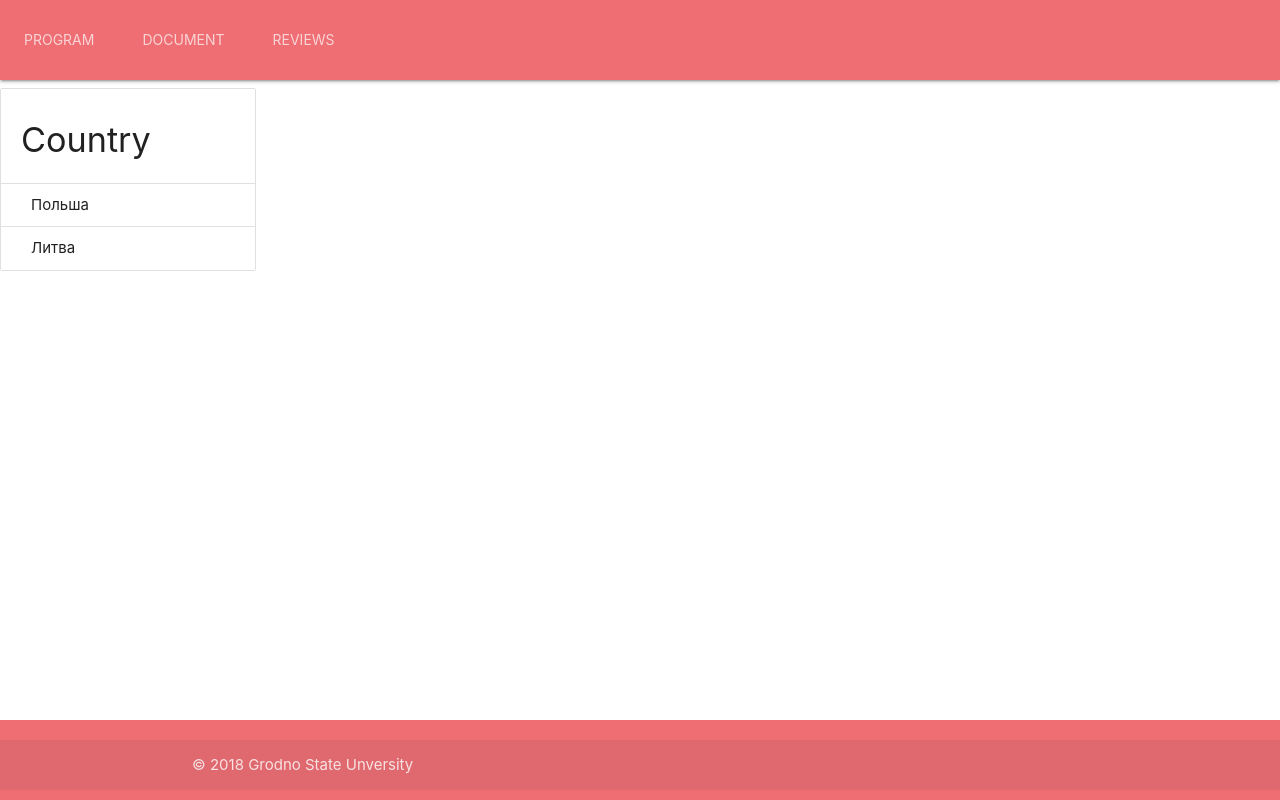
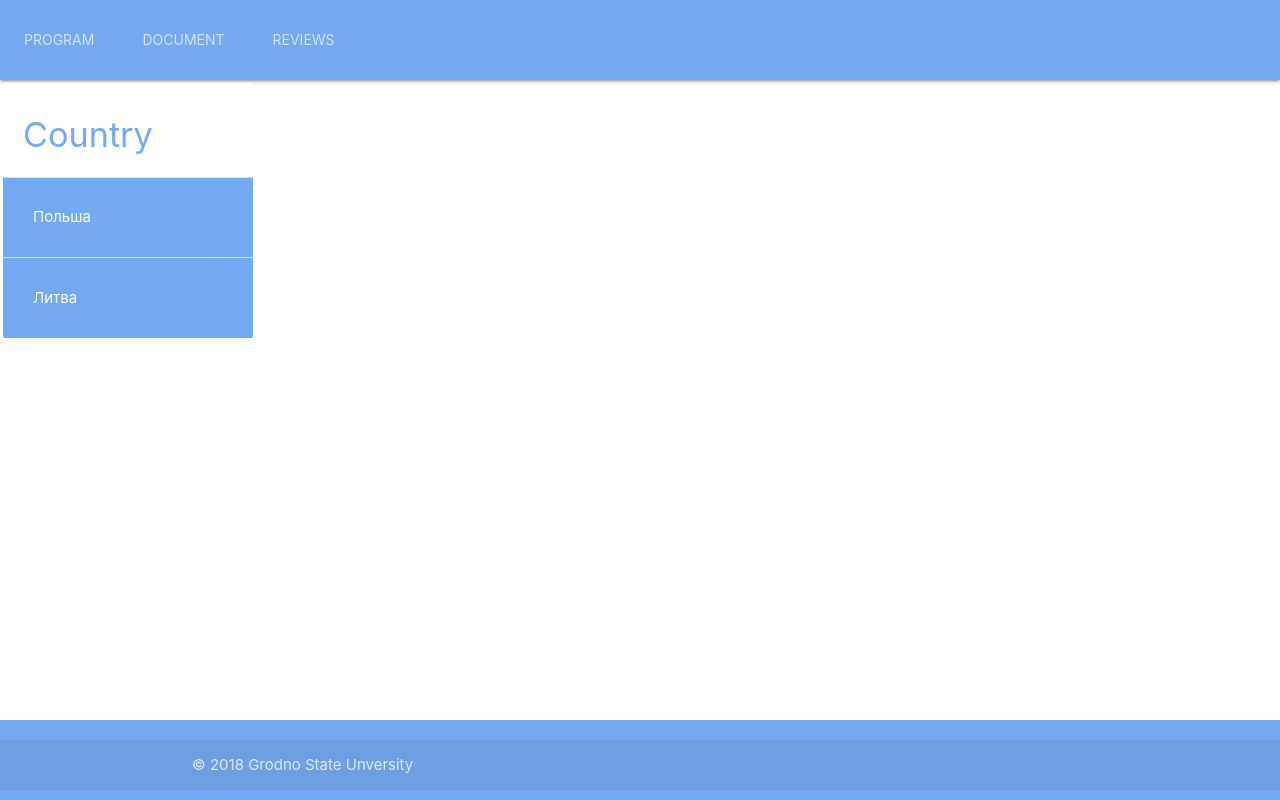
Before and after one commit to wydra76yan/AngularGRSU, an Angular app: page /reviews in a window 1280 px wide. Built offline with nearby package versions, Linux system fonts and the light colour scheme.

Commit message:
blue color

```diff
--- a/src/app/footer/footer.component.css
+++ b/src/app/footer/footer.component.css
@@ -1,5 +1,6 @@
 #footer{
     width: 100%;
+    background-color:rgba(35, 122, 235, 0.644);
 }
 
 .footer{
@@ -11,5 +12,6 @@
 }
 
 .page-footer{
+  background-color:rgba(35, 122, 235, 0.644);
   height: 10vh;
 }
--- a/src/app/head/head.component.css
+++ b/src/app/head/head.component.css
@@ -1,6 +1,8 @@
-#head{
+.head{
     width: 100%;
+    background-color:rgba(35, 122, 235, 0.644);
 }
+
 nav {
     height: 10vh;
     display: flex;
--- a/src/app/head/head.component.html
+++ b/src/app/head/head.component.html
@@ -1,4 +1,4 @@
-<nav class="nav-extended">
+<nav class="nav-extended head">
   <div class="nav-content">
     <ul class="tabs tabs-transparent">
       <li id="program" class="tab"><a routerLink="/program" class="col s12">Program</a></li>
--- a/src/app/program/program.component.css
+++ b/src/app/program/program.component.css
@@ -1,5 +1,5 @@
 .collection-item{
-  background-color: #ddd;
+  background-color: rgba(35, 122, 235, 0.644);
   height: 10vh;
   display: flex;
   align-items: center;
--- a/src/app/review-detail/review-detail.component.css
+++ b/src/app/review-detail/review-detail.component.css
@@ -11,3 +11,24 @@
     width: 70%;
     margin: 0px;
 }
+
+.collection-item{
+    background-color: rgba(35, 122, 235, 0.644);
+    height: 10vh;
+    display: flex;
+    align-items: center;
+    transition: 0.3s;
+  }
+  .collection-item:hover {
+    background-color: #ee6e73;
+    color: white;
+  }
+
+  .collection{
+    margin: 3px;
+    border: none;
+  }
+
+  .left-side_info{
+    height: 80vh;
+  }
--- a/src/app/reviews-review/reviews-review.component.css
+++ b/src/app/reviews-review/reviews-review.component.css
@@ -0,0 +1,20 @@
+.collection-item{
+    background-color:  rgba(35, 122, 235, 0.644);;
+    height: 10vh;
+    display: flex;
+    align-items: center;
+    transition: 0.3s;
+  }
+  .collection-item:hover {
+    background-color: #ee6e73;
+    color: white;
+  }
+
+  .collection{
+    margin: 3px;
+    border: none;
+  }
+
+  .left-side_info{
+    height: 80vh;
+  }
--- a/src/app/reviews/reviews.component.css
+++ b/src/app/reviews/reviews.component.css
@@ -0,0 +1,20 @@
+.collection-item{
+    background-color:  rgba(35, 122, 235, 0.644);;
+    height: 10vh;
+    display: flex;
+    align-items: center;
+    transition: 0.3s;
+  }
+  .collection-item:hover {
+    background-color: #ee6e73;
+    color: white;
+  }
+
+  .collection{
+    margin: 3px;
+    border: none;
+  }
+
+  .left-side_info{
+    height: 80vh;
+  }
--- a/src/styles.css
+++ b/src/styles.css
@@ -27,3 +27,12 @@
 .item-list{
   padding: 10px;
 }
+
+
+.collection-header{
+  color: rgba(35, 122, 235, 0.644);
+}
+
+.collection-item{
+  color: white;
+}
```
